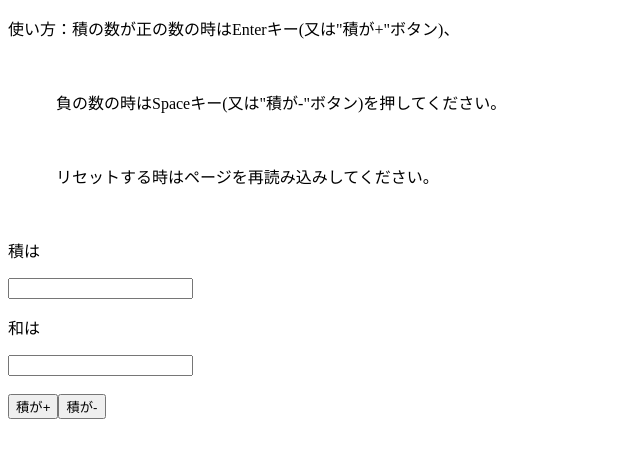
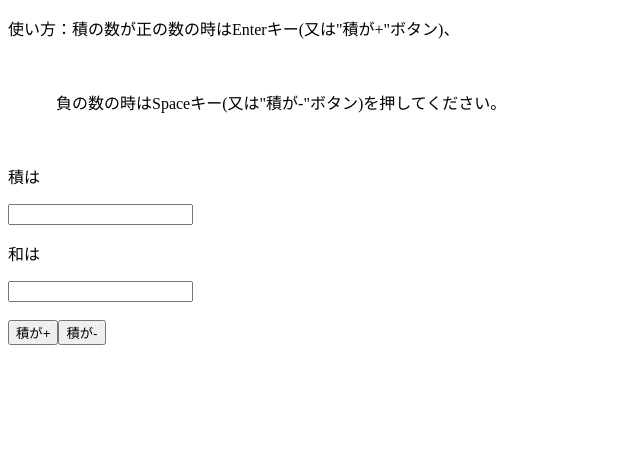
Before and after one commit to yo4shi4to107/insuubunkai, a plain HTML site: page index.html in a window 1280 px wide. Shown: the whole page, without its empty margins (0-640 px from the left). Drawn offline with Linux system fonts and the light colour scheme.

Commit message:
Update index.html

```diff
--- a/index.html
+++ b/index.html
@@ -9,12 +9,11 @@
     <br>
     <p>&nbsp;&nbsp;&nbsp;&nbsp;&nbsp;&nbsp;&nbsp;&nbsp;&nbsp;&nbsp;&nbsp;&nbsp;負の数の時はSpaceキー(又は"積が-"ボタン)を押してください。</p>
     <br>
-    <p>&nbsp;&nbsp;&nbsp;&nbsp;&nbsp;&nbsp;&nbsp;&nbsp;&nbsp;&nbsp;&nbsp;&nbsp;リセットする時はページを再読み込みしてください。</p>
-    <br>
     <p>積は</p><input type="number" id="seki">
     <p>和は</p><input type="number" id="wa">
     <br>
     <br><input type="button" value="積が+" onclick="keisan()" /><input type="button" value="積が-" onclick="keisan2()" />
+    <br>
     <br><div id="la"></div>
     <script>
       function keisan() {
```
